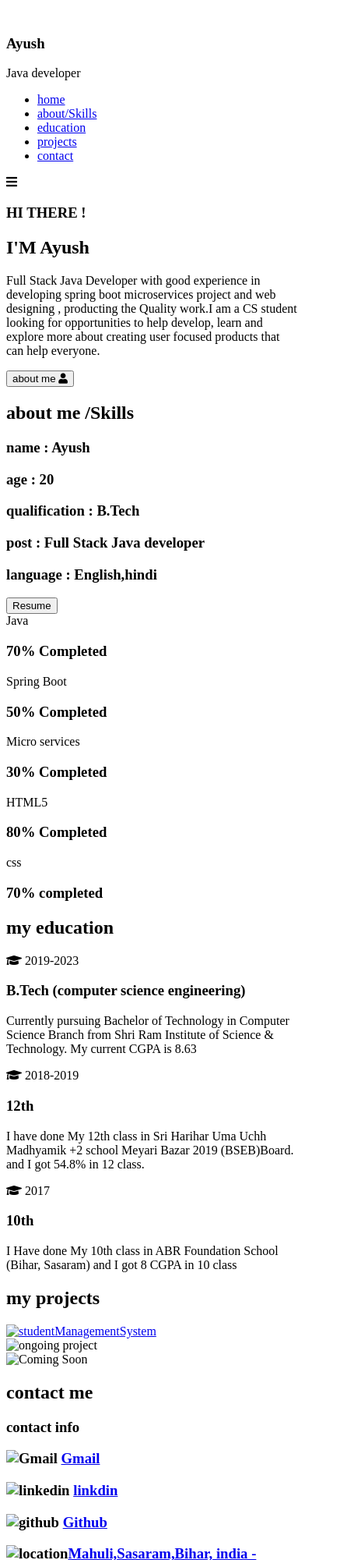
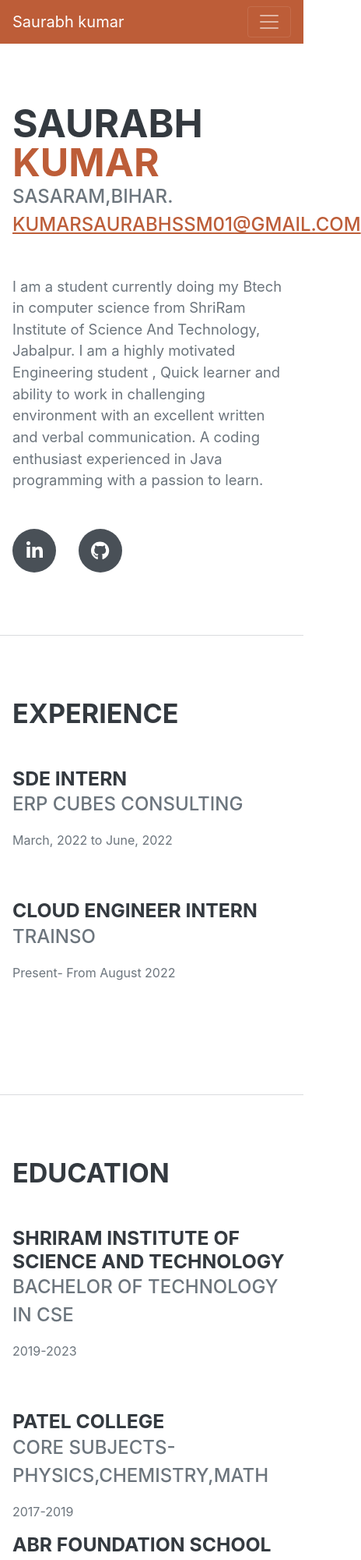
Before and after one commit to saurabhkumar02/portfolio, a plain HTML site: page index.html in a window 390 px wide. Shown: the top 2000 px of the page at 78% size, 464 px wide, since content can reach past the window. Drawn offline with nearby package versions, Linux system fonts and the light colour scheme; a web font is replaced by a local one.

Commit message:
Update index.html

```diff
--- a/index.html
+++ b/index.html
@@ -1,287 +1,146 @@
 <!DOCTYPE html>
 <html lang="en">
+    <head>
+        <meta charset="utf-8" />
+        <meta name="viewport" content="width=device-width, initial-scale=1, shrink-to-fit=no" />
+        <meta name="description" content="" />
+        <meta name="author" content="" />
+        <title>Resume - Start Bootstrap Theme</title>
+        <link rel="icon" type="image/x-icon" href="assets/img/favicon.ico" />
+        <!-- Font Awesome icons (free version)-->
+        <script src="https://use.fontawesome.com/releases/v6.1.0/js/all.js" crossorigin="anonymous"></script>
+        <!-- Google fonts-->
+        <link href="https://fonts.googleapis.com/css?family=Saira+Extra+Condensed:500,700" rel="stylesheet" type="text/css" />
+        <link href="https://fonts.googleapis.com/css?family=Muli:400,400i,800,800i" rel="stylesheet" type="text/css" />
+        <!-- Core theme CSS (includes Bootstrap)-->
+        <link href="css/styles.css" rel="stylesheet" />
+    </head>
+    <body id="page-top">
+        <!-- Navigation-->
+        <nav class="navbar navbar-expand-lg navbar-dark bg-primary fixed-top" id="sideNav">
+            <a class="navbar-brand js-scroll-trigger" href="#page-top">
+                <span class="d-block d-lg-none">Saurabh kumar</span>
+                <span class="d-none d-lg-block"><img class="img-fluid img-profile rounded-circle mx-auto mb-2" src="https://media-exp1.licdn.com/dms/image/C5603AQG1khAaRCqHHQ/profile-displayphoto-shrink_400_400/0/1662313664317?e=1668643200&v=beta&t=WG9NUYLiNc8AA5NTtZVUkgIxOchByxWLyW6nsorp5sM" alt="..." /></span>
+            </a>
+            <button class="navbar-toggler" type="button" data-bs-toggle="collapse" data-bs-target="#navbarResponsive" aria-controls="navbarResponsive" aria-expanded="false" aria-label="Toggle navigation"><span class="navbar-toggler-icon"></span></button>
+            <div class="collapse navbar-collapse" id="navbarResponsive">
+                <ul class="navbar-nav">
+                    <li class="nav-item"><a class="nav-link js-scroll-trigger" href="#about">About</a></li>
+                    <li class="nav-item"><a class="nav-link js-scroll-trigger" href="#experience">Experience</a></li>
+                    <li class="nav-item"><a class="nav-link js-scroll-trigger" href="#education">Education</a></li>
+                    <li class="nav-item"><a class="nav-link js-scroll-trigger" href="#skills">Skills</a></li>
+                    <li class="nav-item"><a class="nav-link js-scroll-trigger" href="#interests">Interests</a></li>
+                    <li class="nav-item"><a class="nav-link js-scroll-trigger" href="#awards">Project</a></li>
+                </ul>
+            </div>
+        </nav>
+        <!-- Page Content-->
+        <div class="container-fluid p-0">
+            <!-- About-->
+            <section class="resume-section" id="about">
+                <div class="resume-section-content">
+                    <h1 class="mb-0">
+                        Saurabh
+                        <span class="text-primary">Kumar</span>
+                    </h1>
+                    <div class="subheading mb-5">
+                        Sasaram,Bihar.
+                        <a href="mailto:kumarsaurabhssm01@gmail.com">kumarsaurabhssm01@gmail.com</a>
+                    </div>
+                    <p class="lead mb-5">I am a student currently doing my Btech in computer science from ShriRam Institute of Science And Technology, Jabalpur. I am a highly motivated Engineering student , Quick learner and ability to work in challenging environment with an excellent written and verbal communication. A coding enthusiast experienced in Java programming with a passion to learn. </p>
+                    <div class="social-icons">
+                        <a class="social-icon" href="https://www.linkedin.com/in/saurabh-singh-4909b092/"><i class="fab fa-linkedin-in"></i></a>
+                        <a class="social-icon" href="https://github.com/saurabhkumar02"><i class="fab fa-github"></i></a>
 
-<head>
-    <meta charset="UTF-8">
-    <meta name="viewport" content="width=device-width, initial-scale=1.0">
-    <title>responsive personal portfolio website design tutorail</title>
-
-    <!-- font awesome cdn link  -->
-    <link rel="stylesheet" href="https://cdnjs.cloudflare.com/ajax/libs/font-awesome/5.15.2/css/all.min.css">
-
-    <!-- custom css file link  -->
-    <link rel="stylesheet" href="CSS/style.css">
-    <link rel="shortcut icon" href="image/resume.png" type="image/x-icon">
-
-</head>
-
-<body>
-
-    <!-- header section starts  -->
-
-    <header>
-
-        <div class="user">
-            <img src="image/a.jpeg" alt="">
-            <h3 class="name">Ayush</h3>
-            <p class="post">Java developer</p>
-        </div>
-
-        <nav class="navbar">
-            <ul>
-                <li><a href="#home">home</a></li>
-                <li><a href="#about">about/Skills</a></li>
-                <li><a href="#education">education</a></li>
-                <li><a href="#portfolio">projects</a></li>
-                <li><a href="#contact">contact</a></li>
-            </ul>
-        </nav>
-
-    </header>
-
-    <!-- header section ends -->
-
-    <div id="menu" class="fas fa-bars"></div>
-
-    <!-- home section starts  -->
-
-    <section class="home" id="home">
-
-        <h3>HI THERE !</h3>
-        <h1>I'M <span>Ayush</span></h1>
-        <p>Full Stack Java Developer with good experience in developing spring boot microservices project and web
-            designing , producting the Quality work.I am a CS student looking for opportunities to help develop, learn
-            and explore more about creating user focused products that can help everyone.
-        </p>
-        <a href="#about"><button class="btn">about me <i class="fas fa-user"></i></button></a>
-
-    </section>
-
-    <!-- home section ends -->
-
-    <!-- about section starts  -->
-
-    <section class="about" id="about">
-
-        <h1 class="heading"> <span>about me</span> /Skills </h1>
-
-        <div class="row">
-
-            <div class="info">
-                <h3> <span> name : </span> Ayush </h3>
-                <h3> <span> age : </span> 20 </h3>
-                <h3> <span> qualification : </span> B.Tech </h3>
-                <h3> <span> post : </span> Full Stack Java developer </h3>
-                <h3> <span> language : </span> English,hindi </h3>
-                <a href="resume.html" target="_blank"><button class="btn"> Resume  </button></a>
-            </div>
-
-            <div class="counter">
-
-                <div class="box">
-                    <span>Java</span>
-                    <h3>70% Completed</h3>
+                    </div>
                 </div>
-
-                <div class="box">
-                    <span>Spring Boot</span>
-                    <h3>50% Completed</h3>
+            </section>
+            <hr class="m-0" />
+            <!-- Experience-->
+            <section class="resume-section" id="experience">
+                <div class="resume-section-content">
+                    <h2 class="mb-5">Experience</h2>
+                    <div class="d-flex flex-column flex-md-row justify-content-between mb-5">
+                        <div class="flex-grow-1">
+                            <h3 class="mb-0">SDE Intern</h3>
+                            <div class="subheading mb-3">ERP Cubes Consulting</div>
+                            <p>March, 2022 to  June, 2022</p>
+                        </div>
+                    </div>
+                    <div class="d-flex flex-column flex-md-row justify-content-between mb-5">
+                        <div class="flex-grow-1">
+                            <h3 class="mb-0">Cloud Engineer Intern</h3>
+                            <div class="subheading mb-3">Trainso</div>
+                            <p>Present- From August 2022</p>
+                        </div>
+                    </div>
                 </div>
+            </section>
+            <hr class="m-0" />
+            <!-- Education-->
+            <section class="resume-section" id="education">
+                <div class="resume-section-content">
+                    <h2 class="mb-5">Education</h2>
+                    <div class="d-flex flex-column flex-md-row justify-content-between mb-5">
+                        <div class="flex-grow-1">
+                            <h3 class="mb-0">ShriRam Institute of Science And Technology </h3>
+                            <div class="subheading mb-3">Bachelor of Technology in CSE</div>
+                            <p>2019-2023</p>
+                        </div>
+                    </div>
+                    <div class="d-flex flex-column flex-md-row justify-content-between">
+                        <div class="flex-grow-1">
+                            <h3 class="mb-0">Patel College</h3>
+                            <div class="subheading mb-3">Core subjects-Physics,Chemistry,Math</div>
+                            <p>2017-2019</p>
+                        </div>
+                    </div>
+                    <div class="d-flex flex-column flex-md-row justify-content-between">
+                        <div class="flex-grow-1">
+                            <h3 class="mb-0">ABR Foundation School</h3>
+                            <p>Batch of 2017</p>
+                        </div>
+                    </div>
+                </div>
+            </section>
+            <hr class="m-0" />
+            <!-- Skills-->
+            <section class="resume-section" id="skills">
+                <div class="resume-section-content">
+                    <h2 class="mb-5">Skills</h2>
+                    <p>Java</p>
+                    <p>HTML</p>
+                    <p>CSS</p>
+                    <p>Basic SQL</p>
+            </section>
+            <hr class="m-0" />
+            <!-- Interests-->
+            <section class="resume-section" id="interests">
+                <div class="resume-section-content">
+                    <h2 class="mb-5">Interests</h2>
+                    <p>I enjoy most of my time being outdoors.</p>
+                    <p class="mb-0">I also love watching movies and Tv Shows during me free-time.</p>
+                </div>
+            </section>
+            <hr class="m-0" />
+            <!-- Awards-->
+            <section class="resume-section" id="awards">
+                <div class="resume-section-content">
+                    <h2 class="mb-5">Projects</h2>
+                    <div class="d-flex flex-column flex-md-row justify-content-between">
+                        <div class="flex-grow-1">
+                            <h5 class="mb-0"> Simon Game </h5>
+                            <p>This game application developed using Html , Css , and Javascript.</p>
+                            <p>This game boost memory power and learning power also.</p>
+                        </div>
 
 
-                <div class="box">
-                    <span>Micro services</span>
-                    <h3>30% Completed</h3>
                 </div>
-
-
-                <div class="box">
-                    <span>HTML5</span>
-                    <h3>80% Completed</h3>
-                </div>
-
-                <div class="box">
-                    <span>css</span>
-                    <h3>70% completed</h3>
-                </div>
-
-
-
-            </div>
-
+            </section>
         </div>
-
-    </section>
-
-    <!-- about section ends -->
-
-    <!-- education section starts  -->
-
-    <section class="education" id="education">
-
-        <h1 class="heading"> my <span>education</span> </h1>
-
-        <div class="box-container">
-
-            <!-- <div class="box">
-        <i class="fas fa-graduation-cap"></i>
-        <span>2016</span>
-        <h3>front end development</h3>
-        <p>Lorem ipsum dolor sit amet consectetur adipisicing elit. Obcaecati quos alias praesentium. Id autem provident laborum quae, distinctio eaque temporibus!</p>
-    </div>
-
-    <div class="box">
-        <i class="fas fa-graduation-cap"></i>
-        <span>2017</span>
-        <h3>front end development</h3>
-        <p>Lorem ipsum dolor sit amet consectetur adipisicing elit. Obcaecati quos alias praesentium. Id autem provident laborum quae, distinctio eaque temporibus!</p>
-    </div>
-
-    <div class="box">
-        <i class="fas fa-graduation-cap"></i>
-        <span>2018</span>
-        <h3>front end development</h3>
-        <p>Lorem ipsum dolor sit amet consectetur adipisicing elit. Obcaecati quos alias praesentium. Id autem provident laborum quae, distinctio eaque temporibus!</p>
-    </div> -->
-
-            <div class="box">
-                <i class="fas fa-graduation-cap"></i>
-                <span>2019-2023</span>
-                <h3>B.Tech (computer science engineering)</h3>
-                <p>Currently pursuing Bachelor of Technology in Computer Science Branch from Shri Ram Institute of
-                    Science & Technology. My current CGPA is 8.63</p>
-            </div>
-
-            <div class="box">
-                <i class="fas fa-graduation-cap"></i>
-                <span>2018-2019</span>
-                <h3>12th</h3>
-                <p>I have done My 12th class in Sri Harihar Uma Uchh Madhyamik +2 school Meyari Bazar
-                    2019
-                    (BSEB)Board. and I got 54.8% in 12 class.</p>
-            </div>
-
-            <div class="box">
-                <i class="fas fa-graduation-cap"></i>
-                <span>2017</span>
-                <h3>10th</h3>
-                <p>I Have done My 10th class in ABR Foundation School (Bihar, Sasaram) and I got 8 CGPA in 10 class</p>
-            </div>
-
-        </div>
-
-    </section>
-
-    <!-- education section ends -->
-
-    <!-- portfolio section starts  -->
-
-    <section class="portfolio" id="portfolio">
-
-        <h1 class="heading"> my <span>projects</span> </h1>
-
-        <div class="box-container">
-
-            <div class="box">
-                <a href="https://github.com/Ayushrajput01/student-management-system" target="_blank">
-                    <img src="./image/studentManagementSystem.jpg" alt="studentManagementSystem">
-                </a>
-
-            </div>
-
-            <div class="box">
-                <img src="./image/op.jpeg" alt="ongoing project">
-            </div>
-
-            <div class="box">
-                <img src="./image/cs.png" alt="Coming Soon">
-            </div>
-            <!--
-    <div class="box">
-        <img src="images/img4.jpg" alt="">
-    </div>
-
-    <div class="box">
-        <img src="images/img5.jpg" alt="">
-    </div>
-
-    <div class="box">
-        <img src="images/img6.jpg" alt="">
-    </div>
-
-</div> -->
-
-    </section>
-
-    <!-- portfolio section ends -->
-
-    <!-- contact section starts  -->
-
-    <section class="contact" id="contact">
-
-        <h1 class="heading"> <span>contact</span> me </h1>
-
-        <div class="row">
-
-            <div class="content">
-
-                <h3 class="title">contact info</h3>
-
-                <div class="info">
-                    <h3> <span><img src="image/icons/gmail.png" alt="Gmail" class="icon"></span> <a class="link"
-                            href="mailto:ayushsinghssm2000@gmail.com" target="_blank">Gmail</a></h3>
-                    <h3> <span><img src="image/icons/linkdin.png" alt="linkedin" class="icon"></span> <a class="link"
-                            href="https://www.linkedin.com/in/ayush-rajput-968172237/" target="_blank">linkdin</a> </h3>
-                    <h3> <span><img src="image/icons/github.png" alt="github" class="icon"></span> <a class="link"
-                            href="https://github.com/ayushrajput01" target="_blank">Github</a> </h3>
-                    <h3> <span><img src="image/icons/location.png" alt="location" class="icon"></span><a class="link" href="https://www.google.com/maps/place/Mahuli,+Bihar+802215/@25.0388962,83.971424,15z/data=!3m1!4b1!4m5!3m4!1s0x398db91949af110b:0xea57484a13d199ff!8m2!3d25.0390849!4d83.98104" target="_blank">Mahuli,Sasaram,Bihar,
-                        india - 821113.</a> </h3>
-                </div>
-
-            </div>
-
-            <!-- <form action="">
-
-                <input type="text" placeholder="name" class="box">
-                <input type="email" placeholder="email" class="box">
-                <input type="text" placeholder="project" class="box">
-                <textarea name="" id="" cols="30" rows="10" class="box message" placeholder="message"></textarea>
-                <button type="submit" class="btn"> send <i class="fas fa-paper-plane"></i> </button>
-
-            </form> -->
-
-        </div>
-
-    </section>
-
-    <!-- contact section ends -->
-
-
-    <!-- scroll top button  -->
-
-    <a href="#home" class="top">
-        <img src="images/scroll-top-img.png" alt="">
-    </a>
-
-
-
-
-
-
-
-
-
-
-
-
-
-
-
-    <!-- jquery cdn link  -->
-    <script src="https://cdnjs.cloudflare.com/ajax/libs/jquery/3.6.0/jquery.min.js"></script>
-
-    <!-- custom js file link  -->
-    <script src="JS/brain.js"></script>
-
-
-</body>
+        <!-- Bootstrap core JS-->
+        <script src="https://cdn.jsdelivr.net/npm/bootstrap@5.1.3/dist/js/bootstrap.bundle.min.js"></script>
+        <!-- Core theme JS-->
+        <script src="js/scripts.js"></script>
+    </body>
+</html>
```
